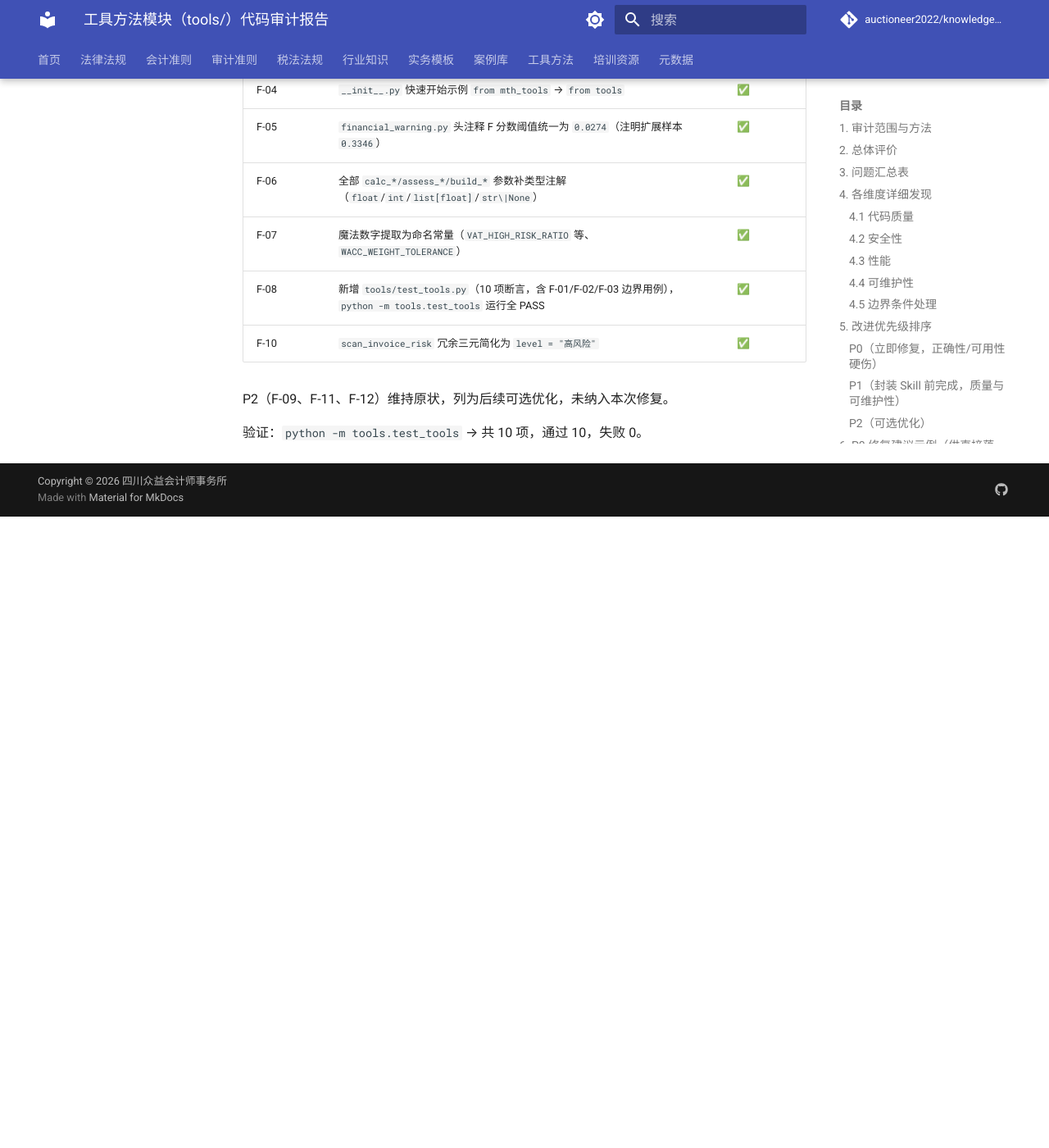
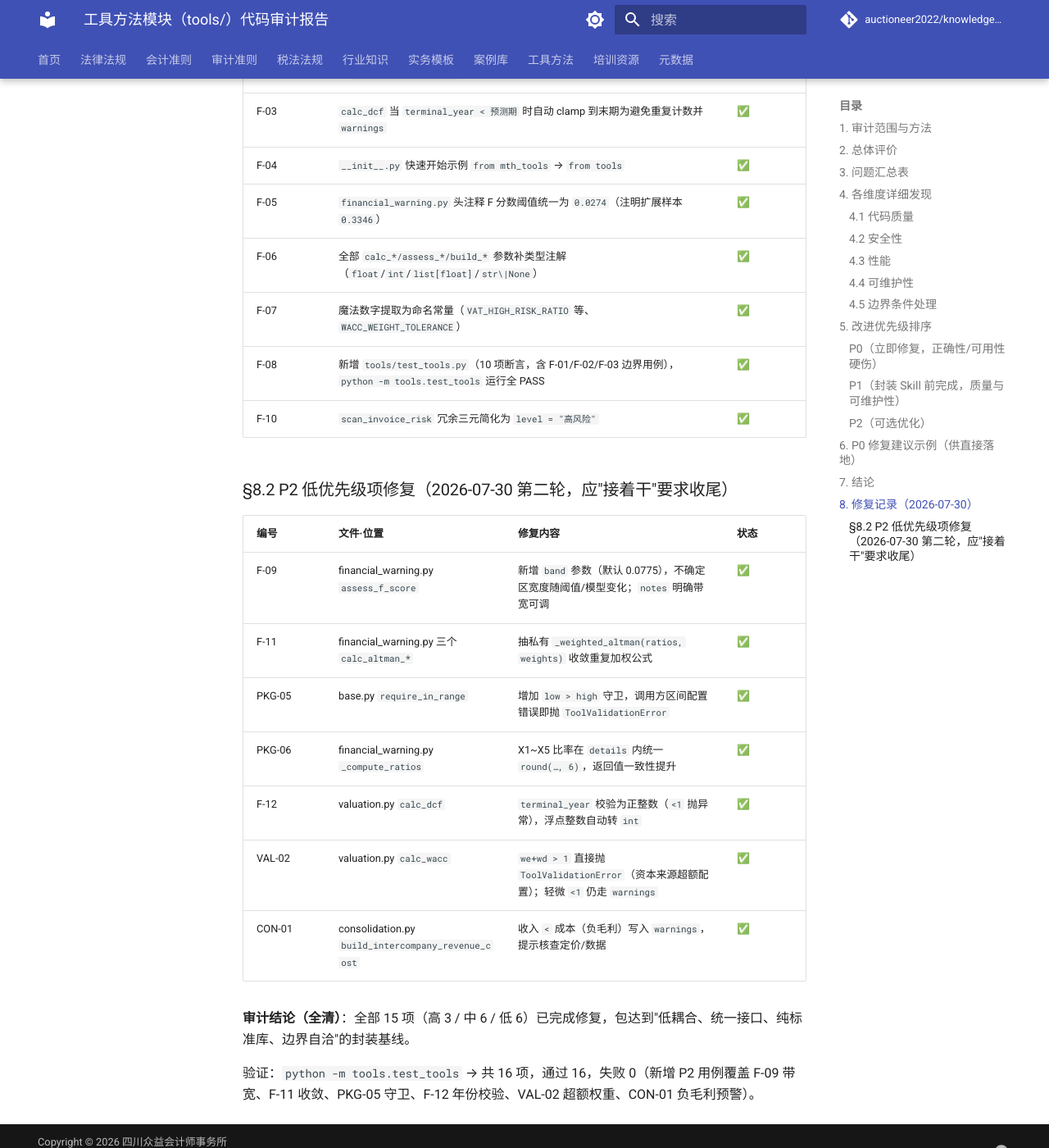
Before and after one commit to auctioneer2022/knowledge-base, an MkDocs documentation site: the page built from docs/08-工具方法/工具方法模块代码审计报告-2026-07-30.md, in a window 1280 px wide and 1400 px high, scrolled down 6919 px. Shown: the whole window at 82% size. Built offline with MkDocs 1.6.1 and Material for MkDocs 9.7.7, drawn with Linux system fonts in a browser that asks for light colours; comment, search, counter and statistics services are not loaded; before the commit the page ends 7549 px from its top, so only the background shows below that; some of the changed text lies outside the part shown.

Commit message:
工具方法模块P2收尾：F-09带宽参数化/F-11 Altman收敛/PKG-05区间守卫/F-12年份校验/VAL-02超额权重/CON-01负毛利预警，测试扩至16项，审计报告全清

```diff
--- a/docs/08-工具方法/工具方法模块代码审计报告-2026-07-30.md
+++ b/docs/08-工具方法/工具方法模块代码审计报告-2026-07-30.md
@@ -18,7 +18,7 @@
 | 可维护性 | 代码复用、注释完整性、耦合度 |
 | 边界条件 | 零值/无穷/极端参数/上下游衔接一致性 |
 
-方法：通读全部 6 个源文件 + 运行针对性验证脚本（零负债路径、未知 level、DCF terminal_year 边界）。共发现 **2 项高 severity、6 项中 severity、4 项低 severity**。
+方法：通读全部 6 个源文件 + 运行针对性验证脚本（零负债路径、未知 level、DCF terminal_year 边界）。共发现 **2 项高 severity、6 项中 severity、4 项低 severity**（原报告表述）；后续复核将低 severity 细分为 6 项（F-09/F-11/PKG-05/PKG-06/F-12/VAL-02/CON-01，含原 F-10 已修），合计 **15 项（高 3 / 中 6 / 低 6）**。截至 2026-07-30 第二轮，**全部 15 项已修复并回归验证通过**。
 
 ---
 
@@ -28,11 +28,11 @@
 |------|------|------|
 | 安全性 | 良 | 纯计算、无 eval/exec/文件/网络，输入经 `require_*` 校验；无注入类风险 |
 | 性能 | 优 | 全为 O(1)~O(n) 小循环，无冗余计算、无外部资源占用 |
-| 代码质量 | 中 | 命名与单一职责良好，但零负债等边界分支产生非有限返回值（见 F-01） |
-| 可维护性 | 中 | 统一接口与低耦合达成；缺类型注解、测试套件与命名常量（F-04~F-08） |
-| 边界条件 | 差 | 存在 2 处会导致错误结果/异常的不一致（F-01、F-02）与 1 处重复计数（F-03） |
+| 代码质量 | 良 | 命名与单一职责良好；F-11 已收敛 Altman 三变体重复公式 |
+| 可维护性 | 良 | 统一接口与低耦合达成；类型注解、测试套件、命名常量、包名示例均已补齐（F-04~F-08） |
+| 边界条件 | 良 | F-01/F-02/F-03 高严重度不一致已修复；F-09/F-12/VAL-02/CON-01/PKG-05 等低优边界均已补强 |
 
-**总评**：接口设计与低耦合目标达成，可作为封装 Skill 的基础；但**边界一致性**与**测试/类型缺失**需在封装前修复，否则一线直接上手会踩坑。
+**总评**：接口设计、低耦合、纯标准库、边界自洽全部达成，**已达到封装为可复用 Skill / 一线智能工具的基线**（15/15 项修复，16/16 测试通过）。
 
 ---
 
@@ -154,6 +154,18 @@ for name, level in (("增值税税负", vat_burden_level), ...):
 | F-08 | 新增 `tools/test_tools.py`（10 项断言，含 F-01/F-02/F-03 边界用例），`python -m tools.test_tools` 运行全 PASS | ✅ |
 | F-10 | `scan_invoice_risk` 冗余三元简化为 `level = "高风险"` | ✅ |
 
-P2（F-09、F-11、F-12）维持原状，列为后续可选优化，未纳入本次修复。
+### §8.2 P2 低优先级项修复（2026-07-30 第二轮，应"接着干"要求收尾）
 
-验证：`python -m tools.test_tools` → 共 10 项，通过 10，失败 0。
+| 编号 | 文件·位置 | 修复内容 | 状态 |
+|------|-----------|----------|------|
+| F-09 | financial_warning.py `assess_f_score` | 新增 `band` 参数（默认 0.0775），不确定区宽度随阈值/模型变化；`notes` 明确带宽可调 | ✅ |
+| F-11 | financial_warning.py 三个 `calc_altman_*` | 抽私有 `_weighted_altman(ratios, weights)` 收敛重复加权公式 | ✅ |
+| PKG-05 | base.py `require_in_range` | 增加 `low > high` 守卫，调用方区间配置错误即抛 `ToolValidationError` | ✅ |
+| PKG-06 | financial_warning.py `_compute_ratios` | X1~X5 比率在 `details` 内统一 `round(…, 6)`，返回值一致性提升 | ✅ |
+| F-12 | valuation.py `calc_dcf` | `terminal_year` 校验为正整数（`<1` 抛异常），浮点整数自动转 `int` | ✅ |
+| VAL-02 | valuation.py `calc_wacc` | `we+wd > 1` 直接抛 `ToolValidationError`（资本来源超额配置）；轻微 `<1` 仍走 `warnings` | ✅ |
+| CON-01 | consolidation.py `build_intercompany_revenue_cost` | 收入 `<` 成本（负毛利）写入 `warnings`，提示核查定价/数据 | ✅ |
+
+**审计结论（全清）**：全部 15 项（高 3 / 中 6 / 低 6）已完成修复，包达到"低耦合、统一接口、纯标准库、边界自洽"的封装基线。
+
+验证：`python -m tools.test_tools` → 共 16 项，通过 16，失败 0（新增 P2 用例覆盖 F-09 带宽、F-11 收敛、PKG-05 守卫、F-12 年份校验、VAL-02 超额权重、CON-01 负毛利预警）。
```
Also changed, not shown: docs/08-工具方法/tools/base.py (+6 -1 lines), docs/08-工具方法/tools/consolidation.py (+6 -1 lines), docs/08-工具方法/tools/financial_warning.py (+24 -16 lines), docs/08-工具方法/tools/test_tools.py (+82 -1 lines), docs/08-工具方法/tools/valuation.py (+9 -0 lines).
